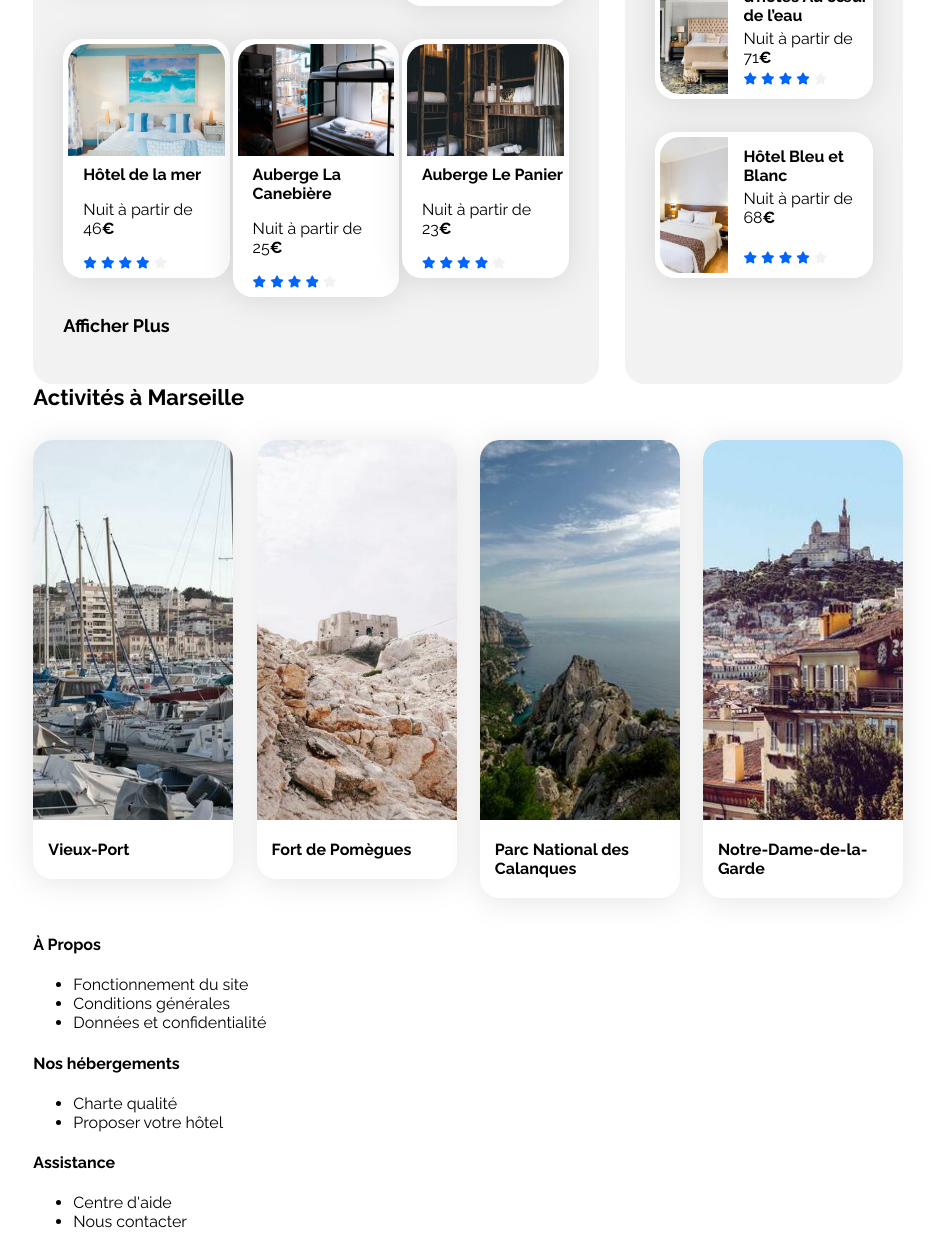
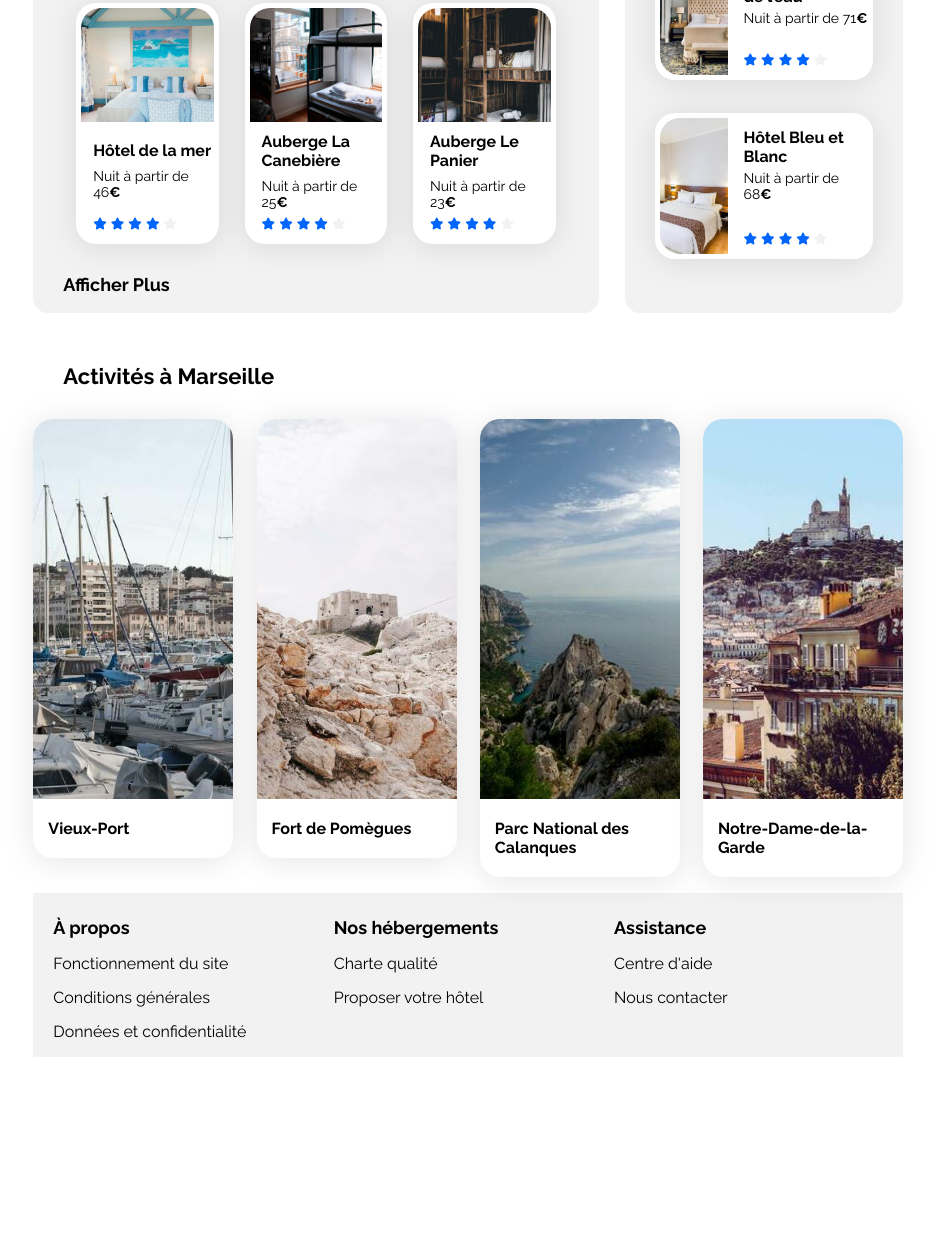
Before and after one commit to Crash91fr/Projet2_Booki, a plain HTML site: page index.html in a window 1280 px wide. Shown: the part 707-1941 px from the top of the page, without its empty margins (319-1254 px from the left). After the commit the page ends 1772 px from the top, so only its background shows below. Drawn offline with Linux system fonts and the light colour scheme.

Commit message:
Ajout Hebergements, Activites et Footer

```diff
--- a/css/style.css
+++ b/css/style.css
@@ -54,6 +54,14 @@ a {
     font-size: 16px;
 }
 
+.card-subtitle {
+    font-size: 14px;
+}
+
+.footer-title {
+    font-size: 18px;
+}
+
 .euro {
     font-weight: 700;
 }
@@ -62,16 +70,25 @@ a {
     color: var(--main-bg-color)
 }
 
+/****** Header ***********/
+
+header {
+    display: flex;
+    justify-content: space-between;
+}
+
+
 /****** Hebergements And Populaires ***********/
 .hebergements-and-populaires {
     display: flex;
     justify-content: space-between;
+    margin-bottom: 50px;
 }
 
 .hebergements-and-populaires section {
     background-color: var(--main-bg-color);
-    border-radius: 20px;
-    padding: 30px;
+    border-radius: 15px;
+    padding: 30px 30px 0px 30px;
     box-sizing: border-box;
 }
 
@@ -83,44 +100,57 @@ a {
 .hebergements-cards {
     display: flex;
     flex-flow: row wrap;
-    justify-content: space-between;
+    justify-content: space-around;
+    box-sizing: border-box;
 }
 
 .hebergements-cards a {
     width: 33%;
+    display: flex;
 }
 
 .hebergements-cards .card {
     margin-top: 33px;
     border-bottom-left-radius: 20px;
     border-bottom-right-radius: 20px;
+    margin-left: 12px;
+    margin-right: 12px;
+    display: flex;
+    flex-flow: row wrap;
 }
 
 .hebergements-cards .card-content{
     display: flex;
     flex-direction: column;
-    box-sizing: border-box;
     justify-content: space-between;
+    padding-left: 12px
 }
 
 .hebergements-cards img {
     width: 100%;
-    height: 112px;
+    height: 114px;
     border-top-left-radius: 20px;
     border-top-right-radius: 20px;
 }
 
 .hebergements-cards .card-title {
-    margin-top: 5px;
-    margin-left: 15px;
+    margin-top: 10px;
+    margin-bottom: 8px;
 }
 
 .hebergements-cards .card-subtitle {
-    margin-left: 15px;
+    margin-top: 5px;
+    margin-bottom: 5px;
 }
 
 .hebergements-cards .card-rating {
-    margin-left: 15px;
+    margin-bottom: 5px;
+}
+
+/****** Afficher Plus ***********/
+
+.display-more .action-title {
+    margin-top: 30px;
 }
 
 /****** Populaires ***********/
@@ -172,6 +202,7 @@ a {
 
 .activites .section-title {
     margin-bottom: 30px;
+    padding-left: 30px;
 }
 
 .activites-cards {
@@ -202,6 +233,29 @@ a {
     padding: 0px 15px 20px 15px
 }
 
+/******* Footer ******/
+
+footer {
+    background-color: #F2F2F2;
+    display: flex;
+    padding-left: 20px;
+}
+
+.footer-sections {
+    width: 33%;
+}
+
+.footer-sections ul {
+    list-style: none;
+    display: flex;
+    flex-direction: column;
+    padding: 0; /*pour supprimer le padding par default pour la balise ul*/
+    gap: 15px;
+}
+
+.footer-sections .footer-title {
+    margin-bottom: 15px;
+}
 
 /* Le code ci-dessous correspond à la version responsive uniquement */
 
--- a/index.html
+++ b/index.html
@@ -180,7 +180,9 @@
                         </a>
                     </div>
                     <div class="display-more">
-                        <h3 class="action-title">Afficher Plus<a href="#"></a></h3>
+                        <a href="#">
+                            <h3 class="action-title">Afficher Plus</h3>
+                        </a>
                     </div>
                 </section>
 
@@ -284,7 +286,7 @@
 
         <footer>
             <div class="footer-sections">
-                <h4 class="footer-title">À Propos</h4>
+                <h4 class="footer-title">À propos</h4>
                 <ul>
                     <li><a href="#">Fonctionnement du site</a></li>
                     <li><a href="#">Conditions générales</a></li>
```
